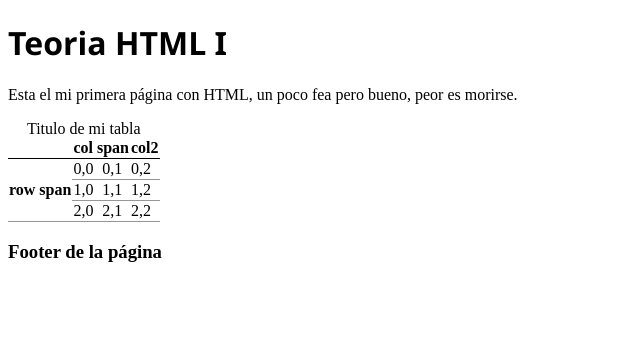
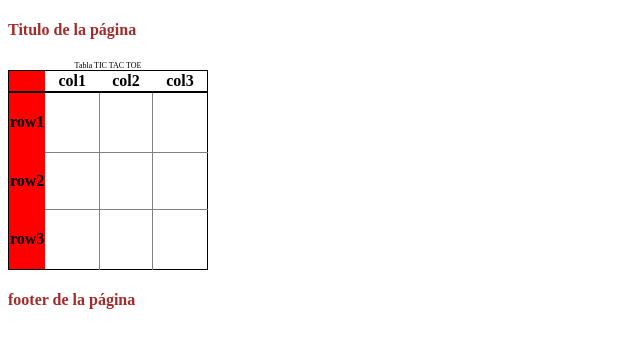
Before and after one commit to dgutper960/DIW_2324, a plain HTML site: page TeoriaHTML/index.html in a window 1280 px wide. Shown: the whole page, without its empty margins (0-640 px from the left). Drawn offline with Linux system fonts and the light colour scheme.

Commit message:
DIW
Adicion de codigo de clase

24/10

```diff
--- /dev/null
+++ b/TeoriaHTML/TeoriaEspecificidad/styles.css
@@ -0,0 +1,81 @@
+h1,p,h4 {
+    font-family: 'Times New Roman', Times, serif;
+    color: red;
+}
+
+div p {
+    font-family: Arial, Helvetica, sans-serif;
+    color: green;
+}
+
+div>p {
+    font-family: 'Gill Sans', 'Gill Sans MT', Calibri, 'Trebuchet MS', sans-serif;
+    color: blue;
+}
+
+.cuerpo__divDePrueba {
+    color: black;
+    background-color: chocolate;
+    margin-left: 10px;
+
+    border: 1px solid black;
+    padding: 10px;
+
+    height: 50px;
+    width: 100px;
+}
+
+.cuerpo__divDePrueba--red {
+    position: relative;
+    background-color: red;
+
+    top: 50px;
+    left: 40px;
+
+}
+.cuerpo__divDePrueba--blue {
+    background-color: blue;
+}
+
+.cuerpo_spanPrueba {
+
+    color: black;
+    background-color: rgb(210, 30, 171);
+    margin-left: 10px;
+
+    border: 1px solid black;
+    padding: 10px;
+
+    height: 100px;
+    width: 100px;
+}
+
+header {
+    height: 200px;
+    width: 100%;
+
+    background-color: whitesmoke;
+}
+
+.header__caja1 {
+    width: 100px;
+    height: 200px;
+
+    position: absolute;
+    left: 30%;
+
+    background-color: blue;
+}
+
+.header__caja2 {
+
+    width: 50px;
+    height: 200px;
+
+    position: absolute;
+    left: auto;
+    right: 0;
+
+    background-color: brown;
+
+}
--- a/TeoriaHTML/index.html
+++ b/TeoriaHTML/index.html
@@ -7,46 +7,7 @@
     <link rel="stylesheet" href="styles.css" />
   </head>
   <body>
-    <header>
-      <h1>Teoria HTML I</h1>
 
-      <p>
-        Esta el mi primera página con HTML, un poco fea pero bueno, peor es
-        morirse.
-      </p>
-    </header>
-
-    <section>
-      <table>
-        <caption>
-          Titulo de mi tabla
-        </caption>
-        <tr>
-          <th></th>
-          <th colspan="2">col span</th>
-          <th>col2</th>
-        </tr>
-        <tr>
-          <th rowspan="3">row span</th>
-          <td>0,0</td>
-          <td>0,1</td>
-          <td>0,2</td>
-        </tr>
-        <tr>
-          <td>1,0</td>
-          <td>1,1</td>
-          <td>1,2</td>
-        </tr>
-        <tr>
-          <td>2,0</td>
-          <td>2,1</td>
-          <td>2,2</td>
-        </tr>
-      </table>
-    </section>
-    <footer>
-      <h3>Footer de la página</h3>
-    </footer>
 
     <!--
     EMMET
@@ -55,5 +16,45 @@
     etiqueta{} -> Las llaves indican texto dentro de la etiqueta
     etiqueta*numero -> el *numero indica el nº de etiquetas que quieres poner
     -->
+
+    <header>
+      <h4>Titulo de la página</h4>
+    </header>
+
+    <section>
+      <table>
+        <caption>Tabla TIC TAC TOE</caption>
+        <tr class="table__row--first-row">
+          <th></th>
+          <th>col1</th>
+          <th>col2</th>
+          <th>col3</th>
+        </tr>
+        <tr>
+          <th>row1</th>
+          <td class="row__td--right-bottom"></td>
+          <td class="row__td--right-bottom"></td>
+          <td class="row__td--bottom"></td>
+        </tr>
+        <tr>
+          <th>row2</th>
+          <td class="row__td--right-bottom"></td>
+          <td class="row__td--right-bottom"></td>
+          <td class="row__td--bottom"></td>
+        </tr>
+        <tr>
+          <th>row3</th>
+          <td class="row__td--right"></td>
+          <td class="row__td--right"></td>
+          <td></td>
+        </tr>
+      </table>
+    </section>
+
+    <footer>
+      <h4>footer de la página</h4>
+    </footer>
+
+
   </body>
 </html>
--- a/TeoriaHTML/styles.css
+++ b/TeoriaHTML/styles.css
@@ -1,21 +1,43 @@
-h1 {
-    font-family: 'Segoe UI', Tahoma, Geneva, Verdana, sans-serif;
+
+table { /*Especificidad de etiqueta HTML*/
+    border: 1px solid black;
+    border-collapse: collapse;
+
+    width: 200px;
+    height: 200px;
 }
 
-/* Con la especificidad en CSS */
 
-table, tr, th, td {
-    border-collapse: collapse;
+.table__row--first-row {
+    height: 20px;
+    border-bottom: 2px solid black;
 }
 
-tr:nth-child(1) {
-    border-bottom: 1px solid black;
+.row__td--right-bottom {
+    border-right: 1px solid gray;
+    border-bottom: 1px solid gray;
 }
 
-tr {
-    border-bottom: 1px solid rgb(150, 150, 150);
+.row__td--bottom {
+    border-bottom: 1px solid gray;
 }
 
-td {
-    border-bottom: 1px solid rgb(150, 150, 150);
+.row__td--right {
+    border-right: 1px solid gray;
 }
+
+tr th:nth-child(1) {
+    width: 10px;
+    background-color: red;
+}
+
+
+
+
+h4 {
+    color: brown;
+}
+
+caption {
+    font-size: 0.5em;
+}
```
Also changed, not shown: TeoriaHTML/TeoriaEspecificidad/espec.css (added, +7 -0 lines), TeoriaHTML/TeoriaEspecificidad/especificidad.html (added, +49 -0 lines), TeoriaHTML/TeoriaEspecificidad/index.html (added, +37 -0 lines), 1 other file.
